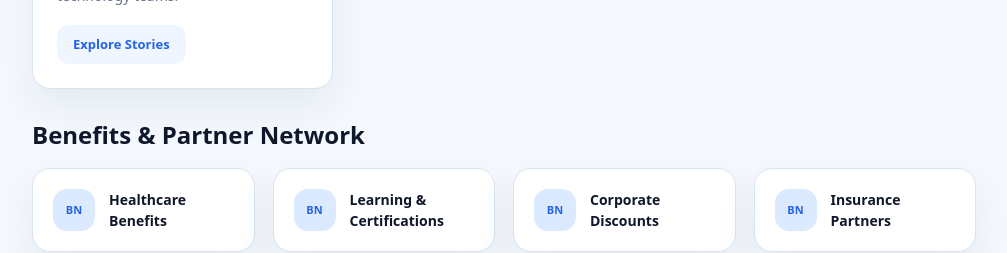
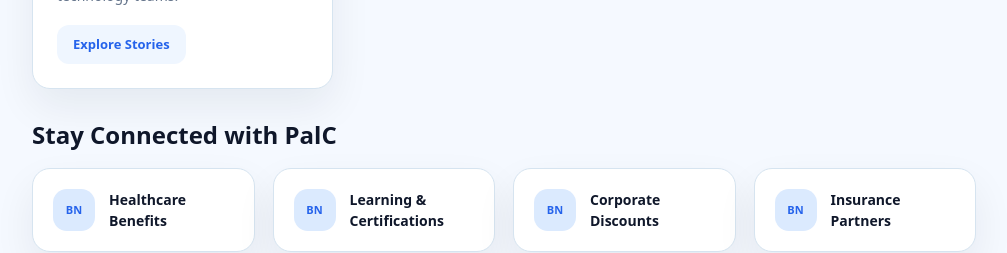
Before and after one commit to yashaswini-cyber/palc-alumni-portal, a React (Vite) app in the folder palc-alumni-portal/: page / in a window 1280 px wide. Shown: the part 4320-4573 px from the top of the page, without its empty margins (272-1279 px from the left). Built offline with nearby package versions, Linux system fonts and the light colour scheme.

Commit message:
Modified section names

```diff
--- a/palc-alumni-portal/src/modules/dashboard/DashboardPage.tsx
+++ b/palc-alumni-portal/src/modules/dashboard/DashboardPage.tsx
@@ -633,7 +633,7 @@ export default function DashboardPage() {
 
       {/* Benefits Block */}
       <section>
-        <h2 style={sectionTitleStyle}>Benefits & Partner Network</h2>
+        <h2 style={sectionTitleStyle}>Stay Connected with PalC</h2>
         <div style={{ display: "grid", gridTemplateColumns: "repeat(auto-fit, minmax(210px, 1fr))", gap: "18px" }}>
           {["Healthcare Benefits", "Learning & Certifications", "Corporate Discounts", "Insurance Partners", "Travel Benefits", "Wellness Programs"].map((benefit) => (
             <div key={benefit} style={{ ...cardStyle, padding: "20px", display: "flex", alignItems: "center", gap: "14px" }}>
--- a/palc-alumni-portal/src/shared/components/SearchBar.tsx
+++ b/palc-alumni-portal/src/shared/components/SearchBar.tsx
@@ -9,7 +9,7 @@ type SearchBarProps = {
 export default function SearchBar({
   value,
   onChange,
-  placeholder = "Search...",
+  placeholder = "Search Document Name...",
 }: SearchBarProps) {
   return (
     <label
```
